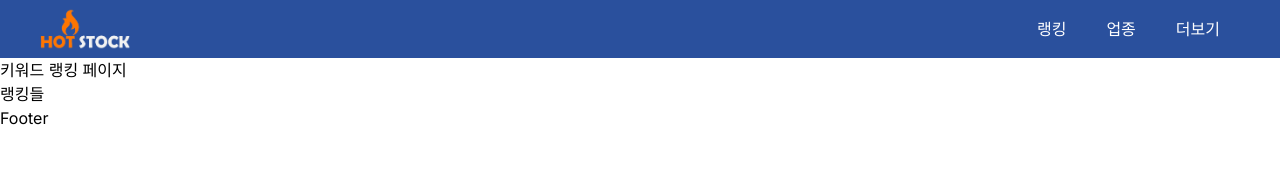
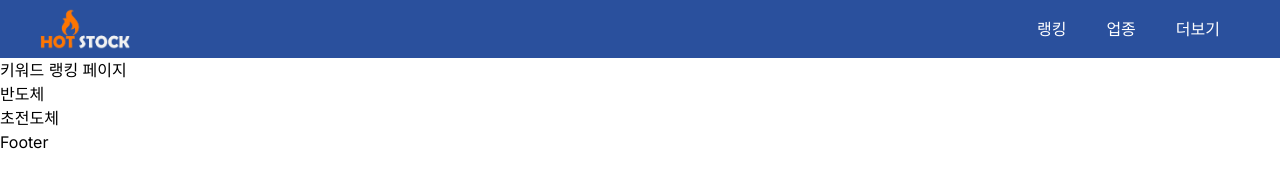
Before and after one commit to jeno8522/HotStock, a Next.js app in the folder frontend/: page /ranking in a window 1280 px wide. Shown: the top 180 px of the page. Built offline with nearby package versions, Linux system fonts and the light colour scheme.

Commit message:
Feat : type 정의 컴포넌트 추가

```diff
--- a/frontend/app/(otherpages)/aboutus/page.tsx
+++ b/frontend/app/(otherpages)/aboutus/page.tsx
@@ -1,3 +1,5 @@
-export default function AboutUs() {
+const AboutUs = () => {
     return <div>소개소개 페이지 루루룰루</div>;
-}
+};
+
+export default AboutUs;
--- a/frontend/app/(otherpages)/keyword/[keyword]/page.tsx
+++ b/frontend/app/(otherpages)/keyword/[keyword]/page.tsx
@@ -1,41 +1,27 @@
-interface Article {
-    title: string;
-    content: string;
-}
+import { Keyword } from "@/types";
 
-interface Keyword {
-    name: string;
-    theme: string[];
-    article: Article[];
-}
+// interface KeywordProps {
+//     keyword: Keyword;
+// }
 
-const dummy: Keyword = {
-    name: "반도체",
-    theme: ["업종1", "업종2", "업종3"],
-    article: [
-        {
-            title: "기사 1 제목",
-            content: "기사 1 내용",
-        },
-        {
-            title: "기사 2 제목",
-            content: "기사 2 내용",
-        },
-    ],
-};
-export default function KeywordDetail({
+const KeywordDetail = ({
     params,
+    keyword,
 }: {
     params: { slug: string };
-}) {
+    keyword: Keyword;
+}) => {
+    const { name, id, themes } = keyword;
     return (
         <div>
-            <div>{dummy.name}</div>
+            <div>{name}</div>
             <div>
-                {dummy.theme.map((themeItem, index) => (
+                {themes.map((themeItem, index) => (
                     <div key={index}>{themeItem}</div>
                 ))}
             </div>
         </div>
     );
-}
+};
+
+export default KeywordDetail;
--- a/frontend/app/(otherpages)/ranking/page.tsx
+++ b/frontend/app/(otherpages)/ranking/page.tsx
@@ -1,8 +1,35 @@
-export default function Ranking() {
+import KeywordDetail from "../keyword/[keyword]/page";
+import { Keyword } from "@/types";
+import Link from "next/link";
+
+const dummy: Keyword[] = [
+    {
+        name: "반도체",
+        themes: ["반도체장비", "반도체부품"],
+        id: "1",
+    },
+    {
+        name: "초전도체",
+        themes: ["히히히", "헤헤헤"],
+        id: "2",
+    },
+];
+
+const Ranking = () => {
     return (
         <div>
             <h2>키워드 랭킹 페이지</h2>
-            <div>랭킹들</div>
+            <div>
+                {dummy.map((keyword, index) => (
+                    <div key={index}>
+                        <Link href={`/keyword/${keyword.id}`}>
+                            {keyword.name}
+                        </Link>
+                    </div>
+                ))}
+            </div>
         </div>
     );
-}
+};
+
+export default Ranking;
--- a/frontend/app/(otherpages)/stock/[stock]/page.tsx
+++ b/frontend/app/(otherpages)/stock/[stock]/page.tsx
@@ -1,3 +1,5 @@
-export default function StockDetail({ params }: { params: { slug: string } }) {
+const StockDetail = ({ params }: { params: { slug: string } }) => {
     return <div>종목 상세 페이지</div>;
-}
+};
+
+export default StockDetail;
--- a/frontend/app/(otherpages)/theme/[key]/page.tsx
+++ b/frontend/app/(otherpages)/theme/[key]/page.tsx
@@ -1,3 +1,5 @@
-export default function ThemeDetail({ params }: { params: { slug: string } }) {
+const ThemeDetail = ({ params }: { params: { slug: string } }) => {
     return <div>업종ㄴ 상세 페이지</div>;
-}
+};
+
+export default ThemeDetail;
--- a/frontend/app/page.tsx
+++ b/frontend/app/page.tsx
@@ -1,3 +1,5 @@
-export default function Home() {
+const Home = () => {
     return <div>Hot Stock</div>;
-}
+};
+
+export default Home;
--- /dev/null
+++ b/frontend/components/ArticleCard.tsx
@@ -0,0 +1,19 @@
+import { Article } from "@/types";
+
+interface ArticleProps {
+    article: Article;
+}
+
+const ArticleCard = ({ article }: ArticleProps) => {
+    const { title, date, content, company } = article;
+    return (
+        <div>
+            <div>{title}</div>
+            <div>{company}</div>
+            <div>{date}</div>
+            <div>{content}</div>
+        </div>
+    );
+};
+
+export default ArticleCard;
--- a/frontend/components/index.ts
+++ b/frontend/components/index.ts
@@ -1,4 +1,6 @@
 import Footer from "./Footer";
 import Navbar from "./Navbar";
+import ArticleCard from "./ArticleCard";
+import StockBar from "./stock/StockBar";
 
-export { Footer, Navbar };
+export { Footer, Navbar, ArticleCard, StockBar };
--- /dev/null
+++ b/frontend/components/stock/StockBar.tsx
@@ -0,0 +1,16 @@
+import { Stock } from "@/types";
+
+interface StockProps {
+    stock: Stock;
+}
+
+const StockBar = ({ stock }: StockProps) => {
+    const { name } = stock;
+    return (
+        <div>
+            <div>{name}</div>
+        </div>
+    );
+};
+
+export default StockBar;
--- /dev/null
+++ b/frontend/types/index.ts
@@ -0,0 +1,24 @@
+export interface Article {
+    title: string;
+    date: string;
+    content: string;
+    company: string;
+}
+
+export interface Stock {
+    name: string;
+    code: number;
+    articles: Article[];
+}
+
+export interface Theme {
+    name: string;
+    id: number;
+}
+
+export interface Keyword {
+    name: string;
+    themes: string[];
+    id: string;
+    // articles: Article[];
+}
```
Also changed, not shown: frontend/app/(otherpages)/theme/page.tsx (+13 -2 lines).
